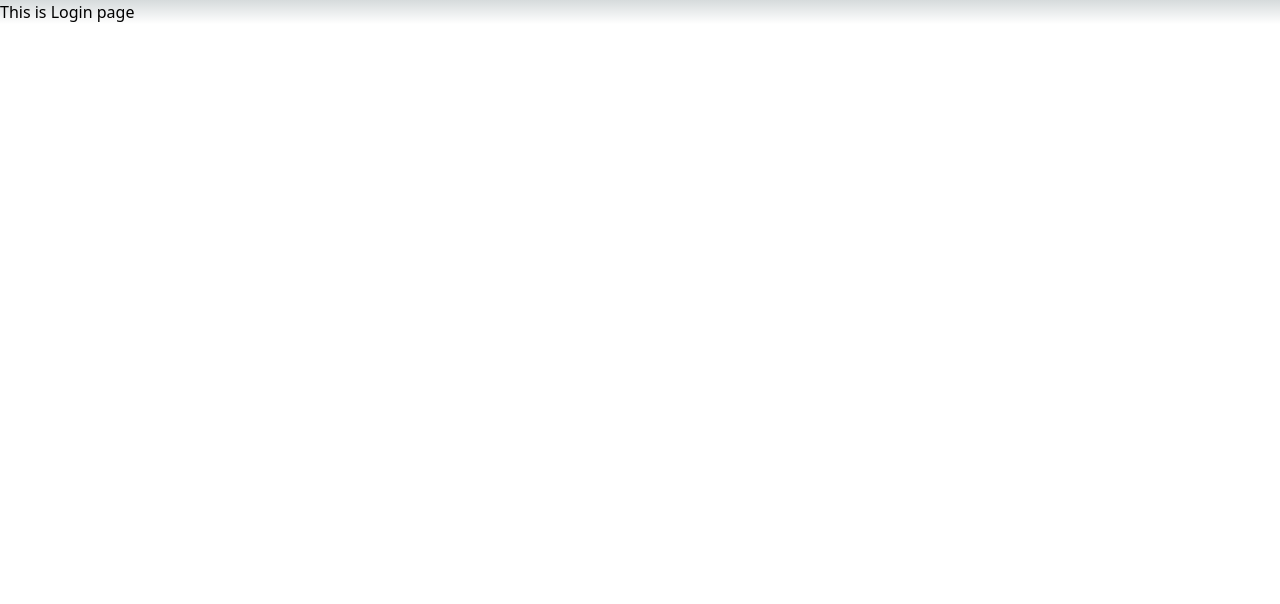
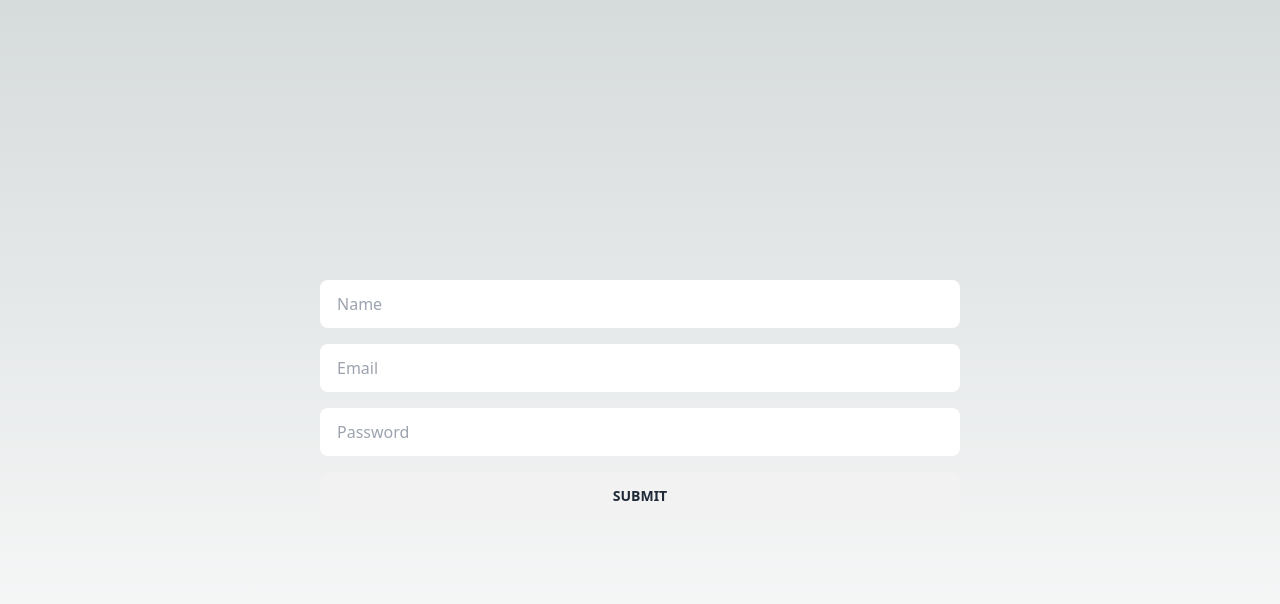
Before and after one commit to developermdtanvir/summer-campigne-project, a Next.js app: page /login in a window 1280 px wide. Shown: the top 604 px of the page. Built offline with nearby package versions, Linux system fonts and the light colour scheme.

Commit message:
login page working

```diff
--- a/src/app/(authentication)/login/page.tsx
+++ b/src/app/(authentication)/login/page.tsx
@@ -1,10 +1,22 @@
+'use client'
+const Login = () => {
+    const handleLogin = (e:any) => {
+        e.preventDefault();
+        console.log(e.target.name.value)
+    }
 
-const Login = () => {
   return (
-    <div>
-        <h1>This is Login page</h1>
+    <div className="h-screen flex justify-center items-center">
+        <div className="lg:w-1/2 mx-auto">
+            <form className="form-control space-y-4" onSubmit={handleLogin} action="">
+                <input className="input" type="text" name="name" id="name" placeholder="Name" />
+                <input className="input" type="email" name="email" id="email" placeholder="Email" />
+                <input className="input" type="password" name="password" id="password" placeholder="Password" />
+                <button className="btn">Submit</button>
+            </form>
+        </div>
     </div>
   )
 }
 
-export default Login
+export default Login;
```
